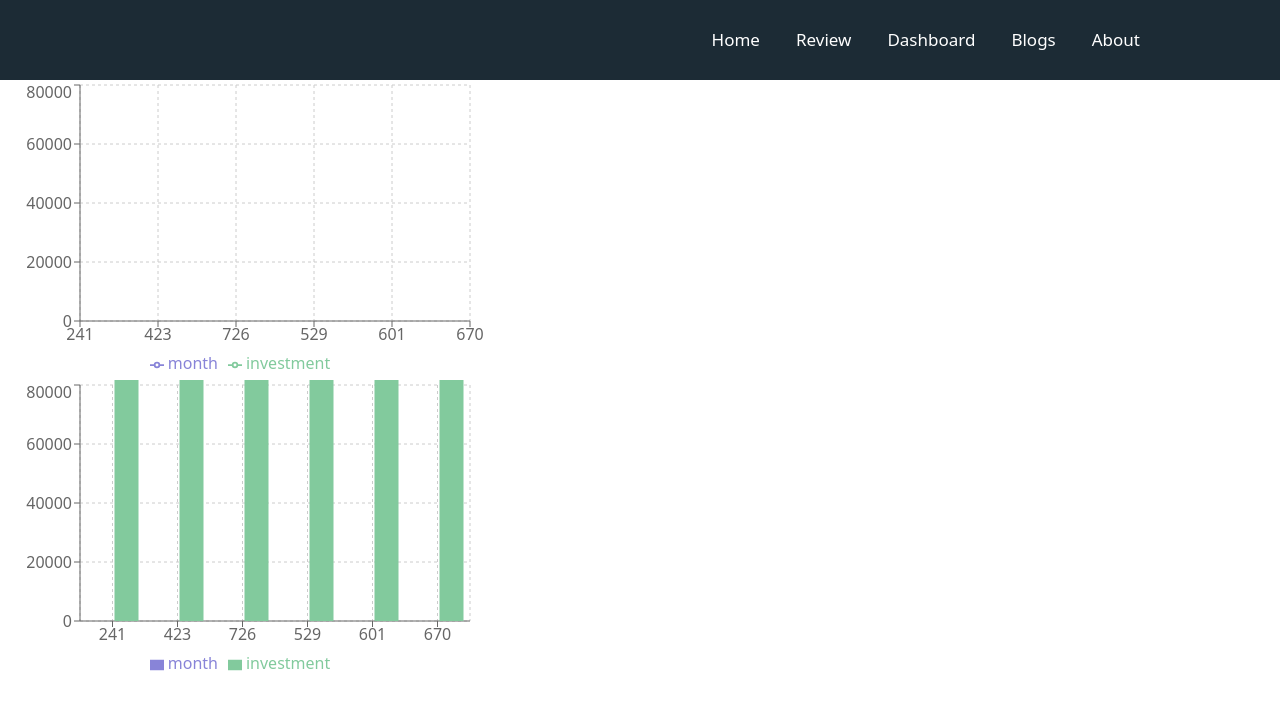
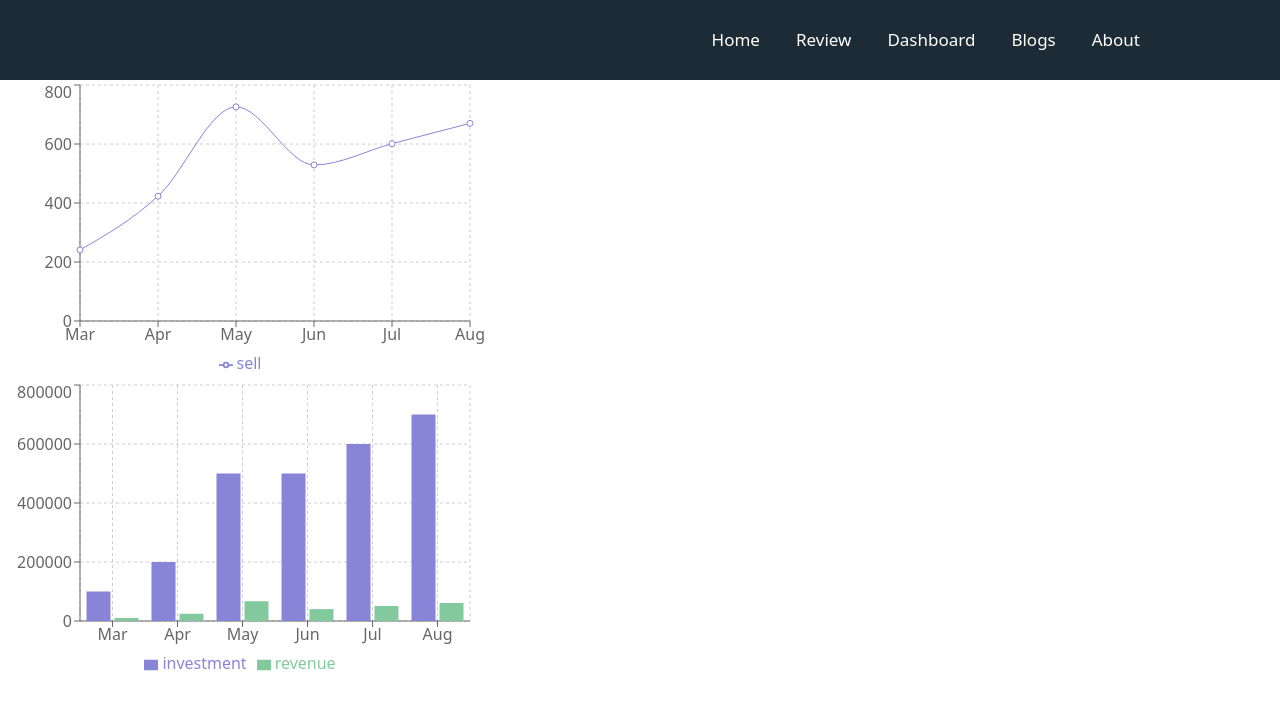
Before and after one commit to lamiamostafa/product-analysis-website, a React (Create React App) app: page /dashboard in a window 1280 px wide. Shown: the top 710 px of the page. Built offline with nearby package versions, Linux system fonts and the light colour scheme.

Commit message:
dashboard added

```diff
--- a/src/components/Dashboard/Dashboard.js
+++ b/src/components/Dashboard/Dashboard.js
@@ -56,12 +56,12 @@ const Dashboard = () => {
                     }}
                 >
                     <CartesianGrid strokeDasharray="3 3" />
-                    <XAxis dataKey="sell" />
-                    <YAxis dataKey="revenue" />
+                    <XAxis dataKey="month" />
+                    <YAxis dataKey="sell" />
                     <Tooltip />
                     <Legend />
-                    <Line type="monotone" dataKey="month" stroke="#8884d8" activeDot={{ r: 8 }} />
-                    <Line type="monotone" dataKey="investment" stroke="#82ca9d" />
+                    <Line type="monotone" dataKey="sell" stroke="#8884d8" activeDot={{ r: 8 }} />
+                    {/* <Line type="monotone" dataKey="revenue" stroke="#82ca9d" /> */}
                 </LineChart>
             </div>
             <div>
@@ -77,12 +77,12 @@ const Dashboard = () => {
                         }}
                     >
                         <CartesianGrid strokeDasharray="3 3" />
-                        <XAxis dataKey="sell" />
-                        <YAxis dataKey="revenue" />
+                        <XAxis dataKey="month" />
+                        <YAxis dataKey="investment" />
                         <Tooltip />
                         <Legend />
-                        <Bar dataKey="month" fill="#8884d8" />
-                        <Bar dataKey="investment" fill="#82ca9d" />
+                        <Bar dataKey="investment" fill="#8884d8" />
+                        <Bar dataKey="revenue" fill="#82ca9d" />
                     </BarChart>
                 </div>
             </div>
```
